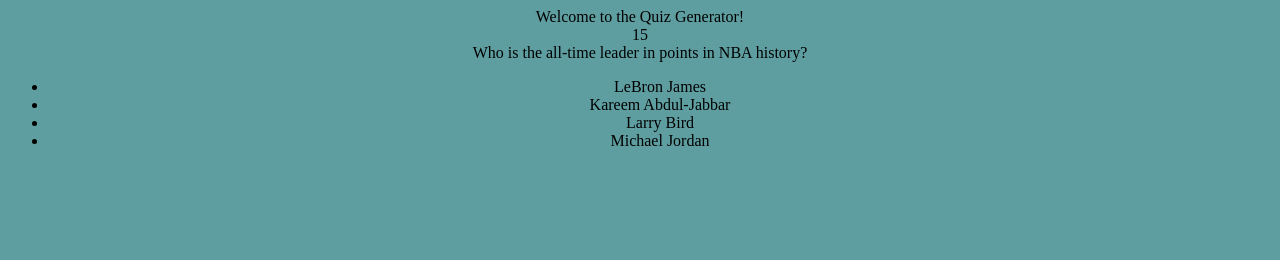
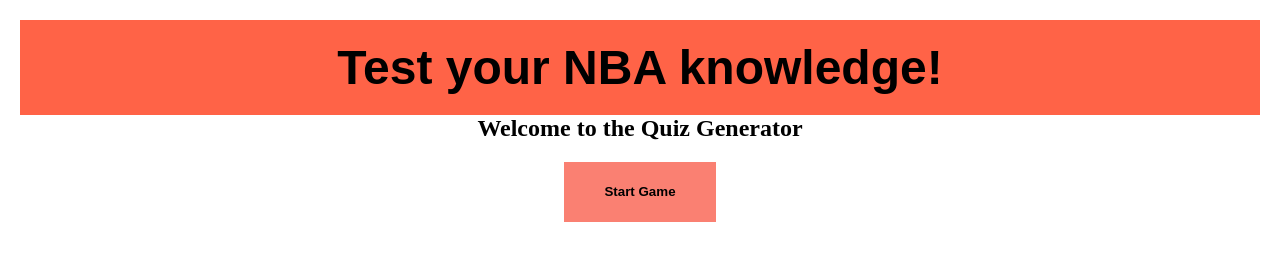
Before and after one commit to mlopez94/quiz-generator, a plain HTML site: page index.html in a window 1280 px wide. Drawn offline with Linux system fonts and the light colour scheme.

Commit message:
added button and function to start game and timer

```diff
--- a/index.html
+++ b/index.html
@@ -8,16 +8,19 @@
   </head>
   <body>
     <header>
-      Welcome to the Quiz Generator!
+      <h1>Test your NBA knowledge!</h1>
     </header>
+    <div id="button-div">
 
-    <div id="timer"></div>
+        <div id="timer"></div>
 
-    <div id="question"></div>
+        <div id="question"></div>
 
-    <ul id="option-list"></ul>
+        <ul id="option-list"></ul>
 
-    <div id="question-result"></div>
+        <div id="question-result"></div>
+
+    </div>
 
     <script src="./script.js"></script>
   </body>
--- a/script.js
+++ b/script.js
@@ -1,3 +1,4 @@
+
 var questions = [
   {
     question: "Who is the all-time leader in points in NBA history?",
@@ -25,6 +26,10 @@ var questions = [
 
 ];
 
+
+
+
+var contentEl = document.querySelector("#button-div");
 var questionEl = document.querySelector("#question");
 var optionListEl = document.querySelector("#option-list");
 var questionResultEl = document.querySelector("#question-result");
@@ -33,7 +38,7 @@ var timerEl = document.querySelector("#timer");
 var questionIndex = 0;
 var correctCount = 0;
 
-var time = 20;
+var time = 30;
 var intervalId;
 
 function endQuiz() {
@@ -56,7 +61,7 @@ function renderQuestion() {
     updateTime();
     return;
   }
-
+  disappear();
   intervalId = setInterval(updateTime, 1000);
 
   questionEl.textContent = questions[questionIndex].question;
@@ -91,12 +96,32 @@ function checkAnswer(event) {
       correctCount++;
     } else {
       questionResultEl.textContent = "Incorrect";
-      time = time - 2;
+      time = time - 5;
       timerEl.textContent = time;
     }
   }
   setTimeout(nextQuestion, 2000);
 }
+function startQuiz() {
+  //h2
+  h2 = document.createElement('h2');
+  h2.textContent = "Welcome to the Quiz Generator";
+  h2.classList.add("title-content");
+  contentEl.appendChild(h2);
+//button
+  button = document.createElement('button');
+  button.textContent = "Start Game";
+  button.setAttribute("id", "start-button");
+  contentEl.append(button);
 
-renderQuestion();
+  button.addEventListener("click", renderQuestion);
+
+}
+
+function disappear() {
+  h2.remove();
+  button.remove();
+}
+
+startQuiz();
 optionListEl.addEventListener("click", checkAnswer);
--- a/style.css
+++ b/style.css
@@ -1,4 +1,62 @@
+* {
+    box-sizing: border-box;
+    padding: 0;
+    margin: 0;
+}
+
 body {
-    background-color: cadetblue;
+    padding: 20px;
     text-align: center;
-};
+}
+
+
+header {
+    padding: 20px;
+    background-color: tomato;
+    background-position: cover;
+    font-family: Arial, Helvetica, sans-serif;
+
+
+}
+
+header h1 {
+    display: inline-block;
+    font-size: 48px;
+}
+
+
+button {
+    margin-top: 20px;
+    line-height: 60px;
+    font-weight: bold;
+    padding: 0 40px;
+    background: salmon;
+    border: none;
+  }
+
+button:hover {
+    background: lightsalmon;
+    cursor: pointer;
+  }
+
+#option-list {
+    list-style: none;
+    text-align: center;
+
+
+}
+
+#timer {
+    display: flex;
+    justify-content: left;
+}
+
+#option-list ul {
+
+    list-style: none;
+    text-align: center;
+    padding: 5px;
+    margin-right: 30px;
+    width: 150px;
+    line-height: 60px;
+  }
```
